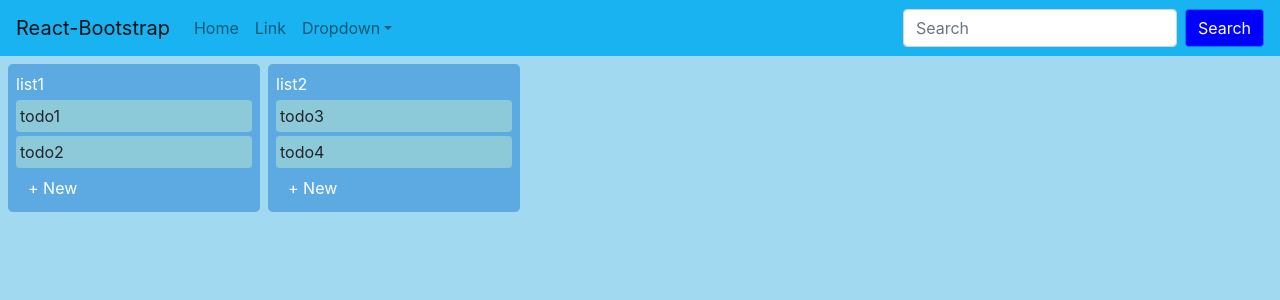
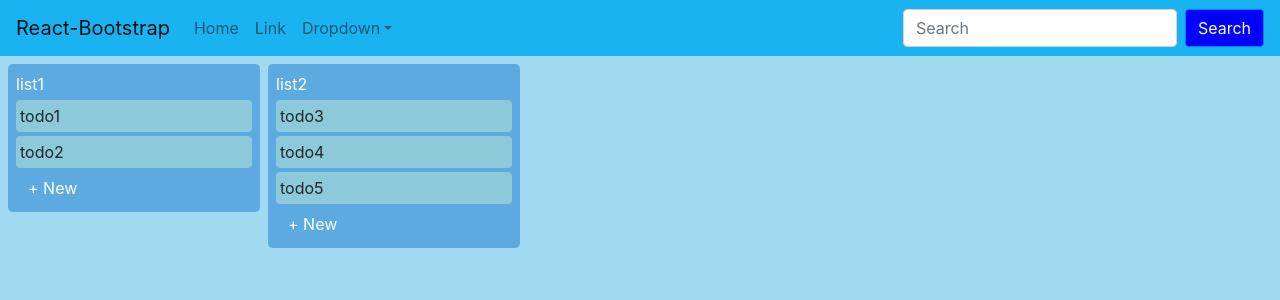
Before and after one commit to jasperdyb/ReactTrelloClone, a React (Create React App) app in the folder client/: page / in a window 1280 px wide. Shown: the top 300 px of the page. Built offline with nearby package versions, Linux system fonts and the light colour scheme.

Commit message:
Make column differ height

```diff
--- a/client/src/components/KanBan.jsx
+++ b/client/src/components/KanBan.jsx
@@ -1,5 +1,4 @@
 import React, { useState } from "react";
-import { Container, Row } from "react-bootstrap";
 import KanBanNav from "./KanBanNav";
 import List from "./List";
 
@@ -29,6 +28,10 @@ export default function KanBan() {
           name: "todo4",
           finished: false,
         },
+        {
+          name: "todo5",
+          finished: false,
+        },
       ],
     },
   ];
@@ -38,13 +41,11 @@ export default function KanBan() {
   return (
     <span>
       <KanBanNav />
-      <Container fluid className="board p-1">
-        <Row className="m-0">
-          {lists.map((list) => (
-            <List key={list.title} {...list} />
-          ))}
-        </Row>
-      </Container>
+      <div fluid className="board p-1">
+        {lists.map((list) => (
+          <List key={list.title} {...list} />
+        ))}
+      </div>
     </span>
   );
 }
--- a/client/src/components/NewTodo.jsx
+++ b/client/src/components/NewTodo.jsx
@@ -1,7 +1,7 @@
 import React, { useState, useEffect } from "react";
 import { Form } from "react-bootstrap";
 
-export default function Todo({ toggleShowNew, newTodoRef }) {
+export default function NewTodo({ toggleShowNew, newTodoRef }) {
   const [autoHeight, updateAutoHeight] = useState(0);
 
   const textareaStyle = {
--- a/client/src/styles/app.scss
+++ b/client/src/styles/app.scss
@@ -15,7 +15,13 @@
     }
   }
 
+  .row {
+    height: 0px;
+  }
+
   .list {
+    display: inline-block;
+    vertical-align: top;
     width: 252px;
     background-color: #5daae2;
 
```
